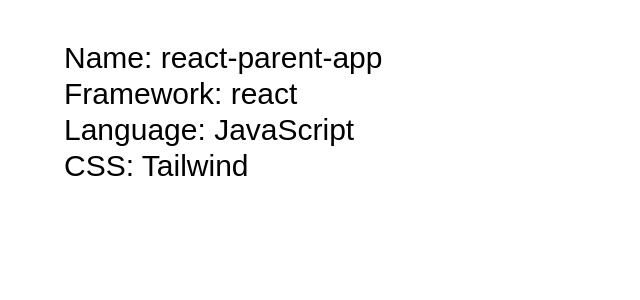
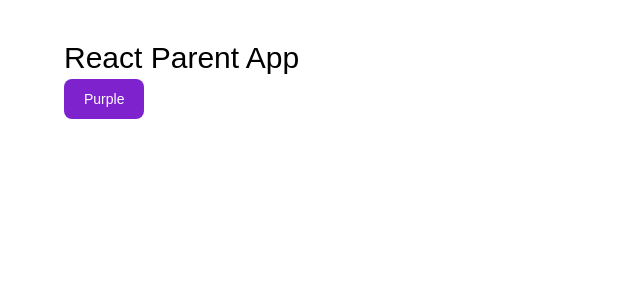
Before and after one commit to fazildev12/React-Parent-App, a React app: page / in a window 1280 px wide. Shown: the top 300 px of the page, without its empty margins (0-640 px from the left). Built offline with nearby package versions, Linux system fonts and the light colour scheme.

Commit message:
Removed and added a button

```diff
--- a/src/App.jsx
+++ b/src/App.jsx
@@ -5,10 +5,8 @@
 
 const App = () => (
   <div className="mt-10 text-3xl mx-auto max-w-6xl">
-    <div>Name: react-parent-app</div>
-    <div>Framework: react</div>
-    <div>Language: JavaScript</div>
-    <div>CSS: Tailwind</div>
+    <div>React Parent App</div>
+    <button type="button" class="focus:outline-none text-white bg-purple-700 hover:bg-purple-800 focus:ring-4 focus:ring-purple-300 font-medium rounded-lg text-sm px-5 py-2.5 mb-2 dark:bg-purple-600 dark:hover:bg-purple-700 dark:focus:ring-purple-900">Purple</button>
   </div>
 );
 const rootElement = document.getElementById("app")
```
